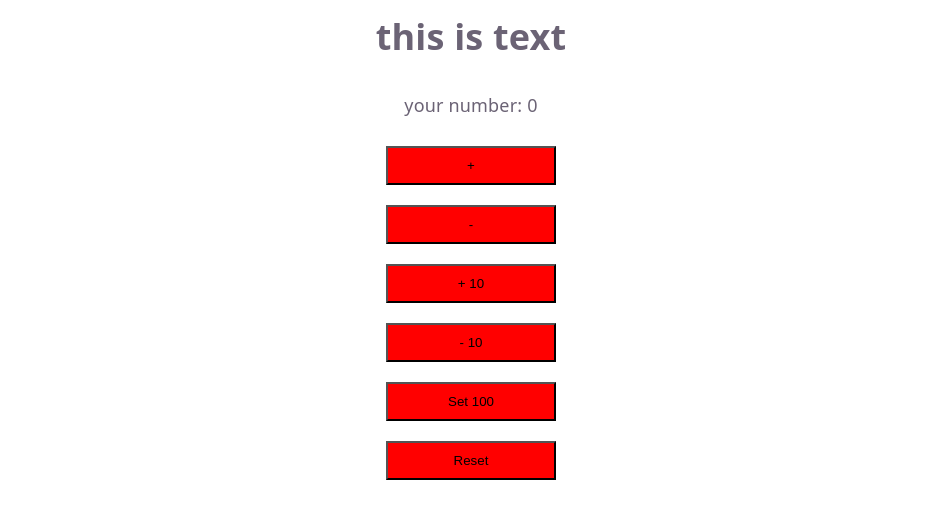
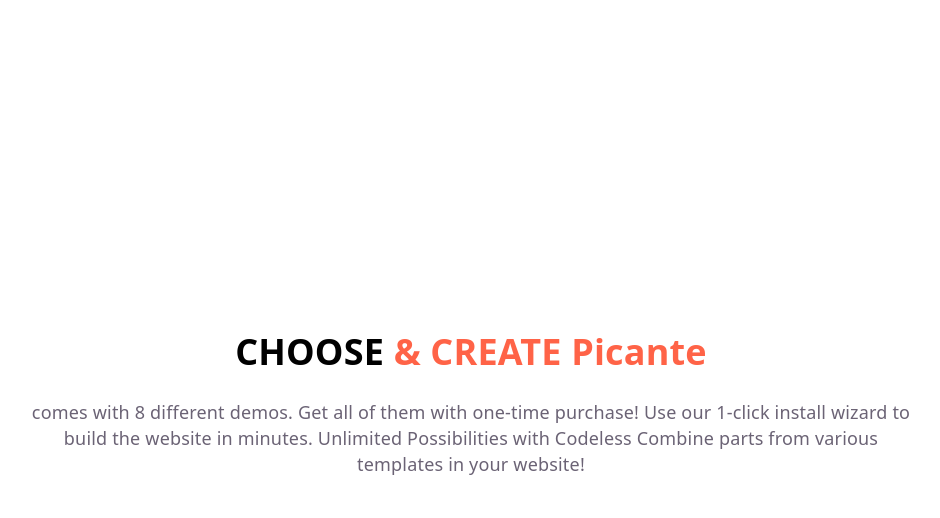
Before and after one commit to Sewar77/React3-Resturant, a React (Vite) app in the folder resturant/: page / in a window 1280 px wide. Shown: the top 518 px of the page, without its empty margins (169-1109 px from the left). Built offline with nearby package versions, Linux system fonts and the light colour scheme.

Commit message:
create about section with css

```diff
--- a/resturant/package.json
+++ b/resturant/package.json
@@ -10,6 +10,9 @@
     "preview": "vite preview"
   },
   "dependencies": {
+    "@emotion/react": "^11.14.0",
+    "@emotion/styled": "^11.14.1",
+    "@mui/material": "^9.0.0",
     "react": "^19.2.4",
     "react-dom": "^19.2.4"
   },
--- a/resturant/src/App.jsx
+++ b/resturant/src/App.jsx
@@ -1,9 +1,9 @@
-import Test from "./components/Test";
+import About from "./components/About/About.jsx";
 
 function App() {
   return (
     <>
-      <Test />
+      <About />
     </>
   );
 }
--- /dev/null
+++ b/resturant/src/components/About/About.css
@@ -0,0 +1,13 @@
+.header-about {
+  color: black;
+  padding: 10px;
+}
+.header-about span {
+  color: tomato;
+}
+
+.container {
+  margin: auto;
+  width: 70%;
+  text-align: center;
+}
--- /dev/null
+++ b/resturant/src/components/About/About.jsx
@@ -0,0 +1,20 @@
+import "./About.css";
+function About() {
+  return (
+    <>
+      <div className="container">
+        <h1 className="header-about">
+          <strong> CHOOSE</strong> <span>& CREATE Picante</span>
+        </h1>
+        <p>
+          comes with 8 different demos. Get all of them with one-time purchase!
+          Use our 1-click install wizard to build the website in minutes.
+          Unlimited Possibilities with Codeless Combine parts from various
+          templates in your website!
+        </p>
+      </div>
+    </>
+  );
+}
+
+export default About;
```
Also changed, not shown: resturant/src/components/Menu/Menu.jsx (added, +8 -0 lines), 1 other file (tests, documents, lock files or other folders).
